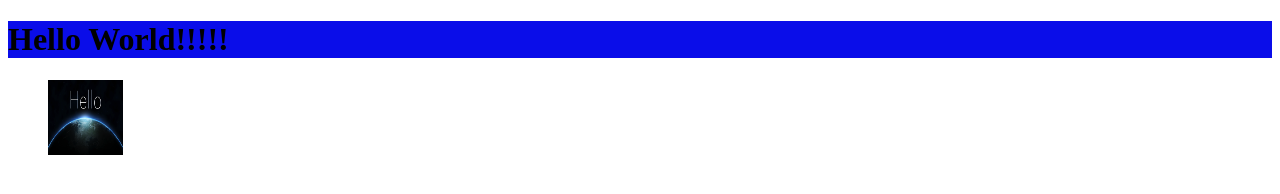
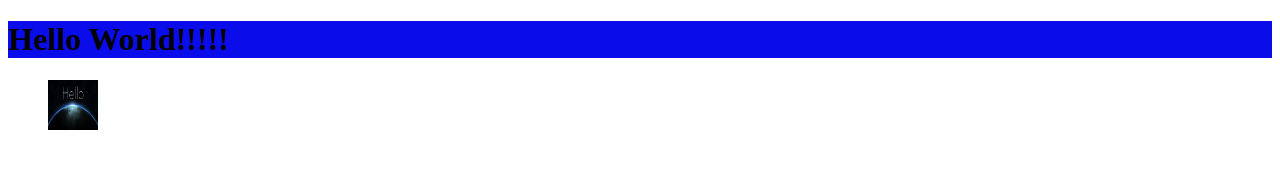
Before and after one commit to FCLAY1977/Web-Dev-Tues, a plain HTML site: page index.html in a window 1280 px wide. Drawn offline with Linux system fonts and the light colour scheme.

Commit message:
Changed image sizing

```diff
--- a/index.html
+++ b/index.html
@@ -21,7 +21,7 @@
 
         <figure>
 
-            <img src="img/hello world image.png" alt="Hi Globe" width="75" height="75">
+            <img src="img/hello world image.png" alt="Hi Globe" width="50" height="50">
 
         </figure>
 
```
